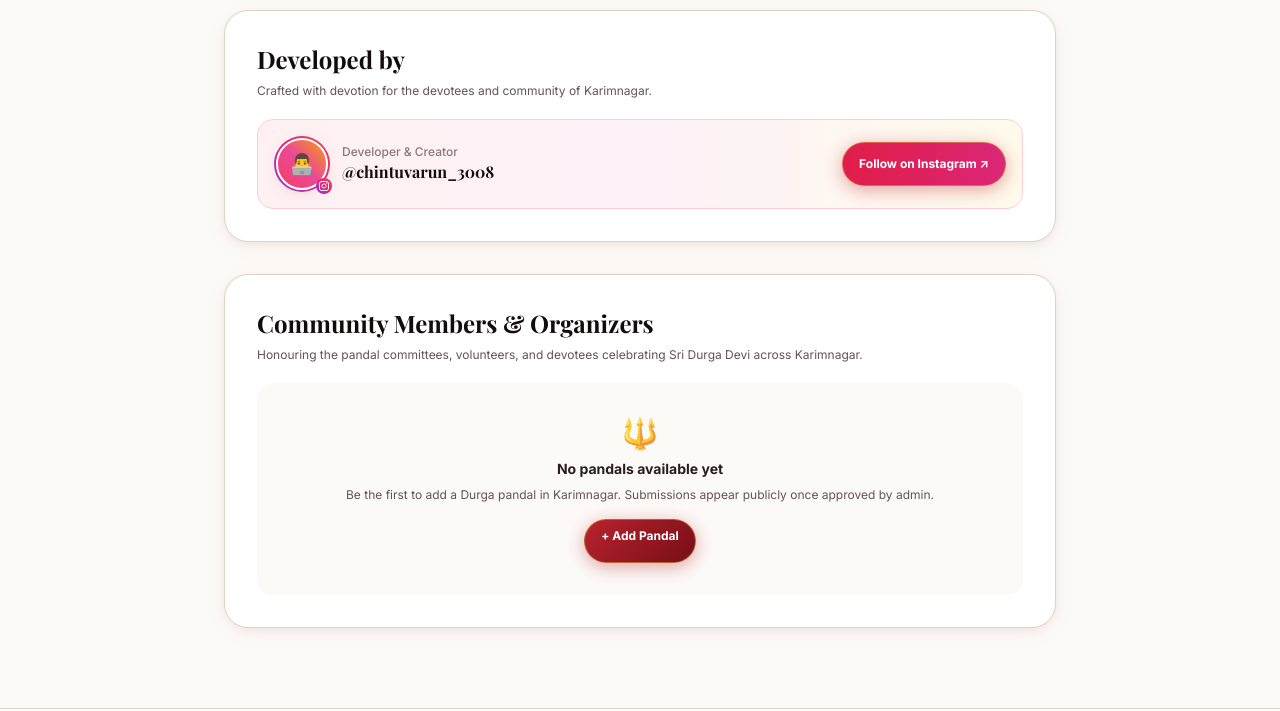
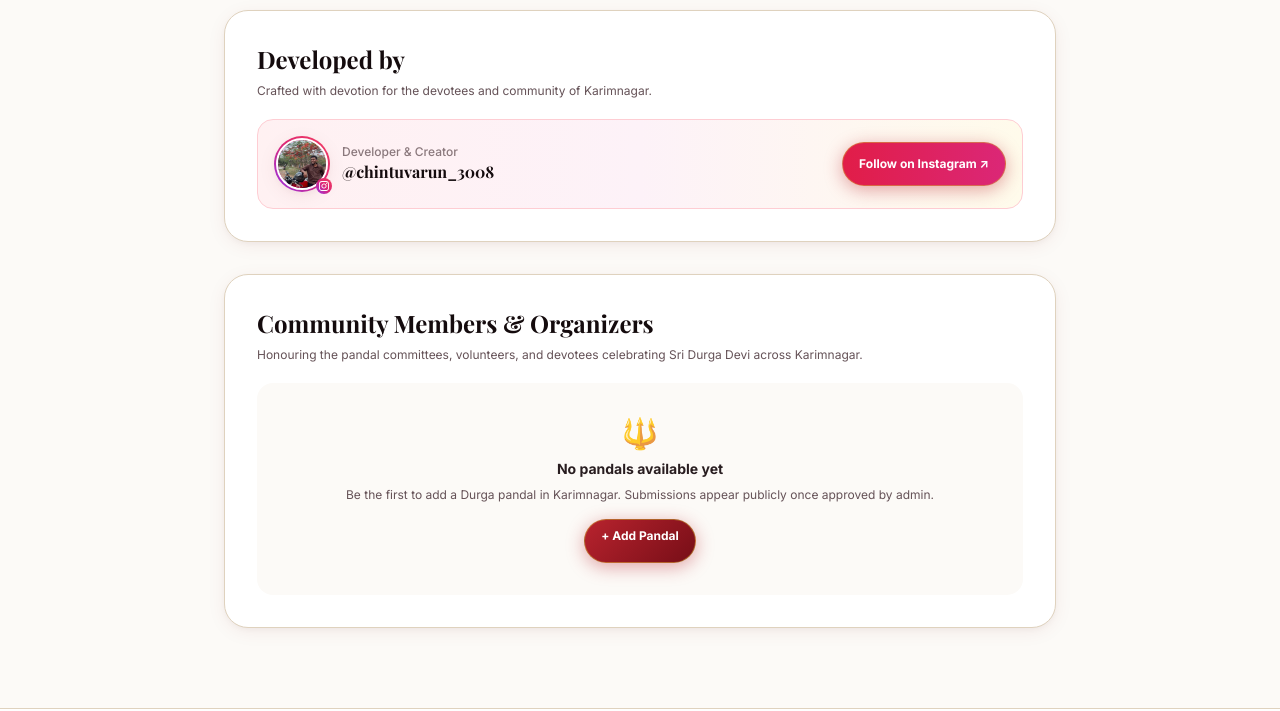
Before and after one commit to Erukullavarun/Karimnagar-Durga-Idol-Finder, a website: page about.html in a window 1280 px wide. Shown: the part 1620-2331 px from the top of the page. Drawn offline with nearby package versions, Linux system fonts and the light colour scheme; no server answers; a web font is replaced by a local one.

Commit message:
Use exact same developer Instagram DP on About page

```diff
--- a/about.html
+++ b/about.html
@@ -231,9 +231,7 @@
           <div class="p-4 rounded-2xl bg-gradient-to-r from-rose-50 via-pink-50 to-amber-50 border border-rose-200 flex flex-col sm:flex-row items-center justify-between gap-4">
             <div class="flex items-center gap-3 text-center sm:text-left">
               <div class="relative h-14 w-14 rounded-full p-0.5 bg-gradient-to-tr from-purple-600 via-pink-600 to-rose-500 shadow-soft shrink-0 cursor-pointer" onclick="openInstagramApp('chintuvarun_3008')" title="Click to view developer profile">
-                <div class="w-full h-full rounded-full bg-gradient-to-tr from-rose-500 via-pink-500 to-amber-500 flex items-center justify-center text-white text-xl font-bold border-2 border-white">
-                  <span>👨‍💻</span>
-                </div>
+                <img id="about-developer-dp" src="assets/images/developer-varun.jpg" alt="Developer @chintuvarun_3008" class="w-full h-full rounded-full object-cover border-2 border-white" onerror="this.src=window.NEUTRAL_DP_PLACEHOLDER" />
                 <div class="absolute -bottom-0.5 -right-0.5 w-4 h-4 rounded-full bg-gradient-to-tr from-purple-600 via-pink-600 to-rose-500 text-white grid place-items-center shadow-xs">
                   <svg class="w-2.5 h-2.5 fill-current" viewBox="0 0 24 24"><path d="M12 2.163c3.204 0 3.584.012 4.85.07 3.252.148 4.771 1.691 4.919 4.919.058 1.265.069 1.645.069 4.849 0 3.205-.012 3.584-.069 4.849-.149 3.225-1.664 4.771-4.919 4.919-1.266.058-1.644.07-4.85.07-3.204 0-3.584-.012-4.849-.07-3.26-.149-4.771-1.699-4.919-4.92-.058-1.265-.07-1.644-.07-4.849 0-3.204.013-3.583.07-4.849.149-3.227 1.664-4.771 4.919-4.919 1.266-.057 1.645-.069 4.849-.069zm0-2.163c-3.259 0-3.667.014-4.947.072-4.358.2-6.78 2.618-6.98 6.98-.059 1.281-.073 1.689-.073 4.948 0 3.259.014 3.668.072 4.948.2 4.358 2.618 6.78 6.98 6.98 1.281.058 1.689.072 4.948.072 3.259 0 3.668-.014 4.948-.072 4.354-.2 6.782-2.618 6.979-6.98.059-1.28.073-1.689.073-4.948 0-3.259-.014-3.667-.072-4.947-.196-4.354-2.617-6.78-6.979-6.98-1.281-.059-1.69-.073-4.949-.073zm0 5.838c-3.403 0-6.162 2.759-6.162 6.162s2.759 6.163 6.162 6.163 6.162-2.759 6.162-6.163c0-3.403-2.759-6.162-6.162-6.162zm0 10.162c-2.209 0-4-1.79-4-4 0-2.209 1.791-4 4-4s4 1.791 4 4c0 2.21-1.791 4-4 4zm6.406-11.845c-.796 0-1.441.645-1.441 1.44s.645 1.44 1.441 1.44c.795 0 1.439-.645 1.439-1.44s-.644-1.44-1.439-1.44z"/></svg>
                 </div>
@@ -382,6 +380,10 @@
     }
 
     document.addEventListener("DOMContentLoaded", () => {
+      const devImg = document.getElementById("about-developer-dp");
+      if (devImg && typeof window.DEVELOPER_DP !== "undefined") {
+        devImg.src = window.DEVELOPER_DP;
+      }
       pullServerData(() => {
         renderAboutCommunityMembers();
       });
```
